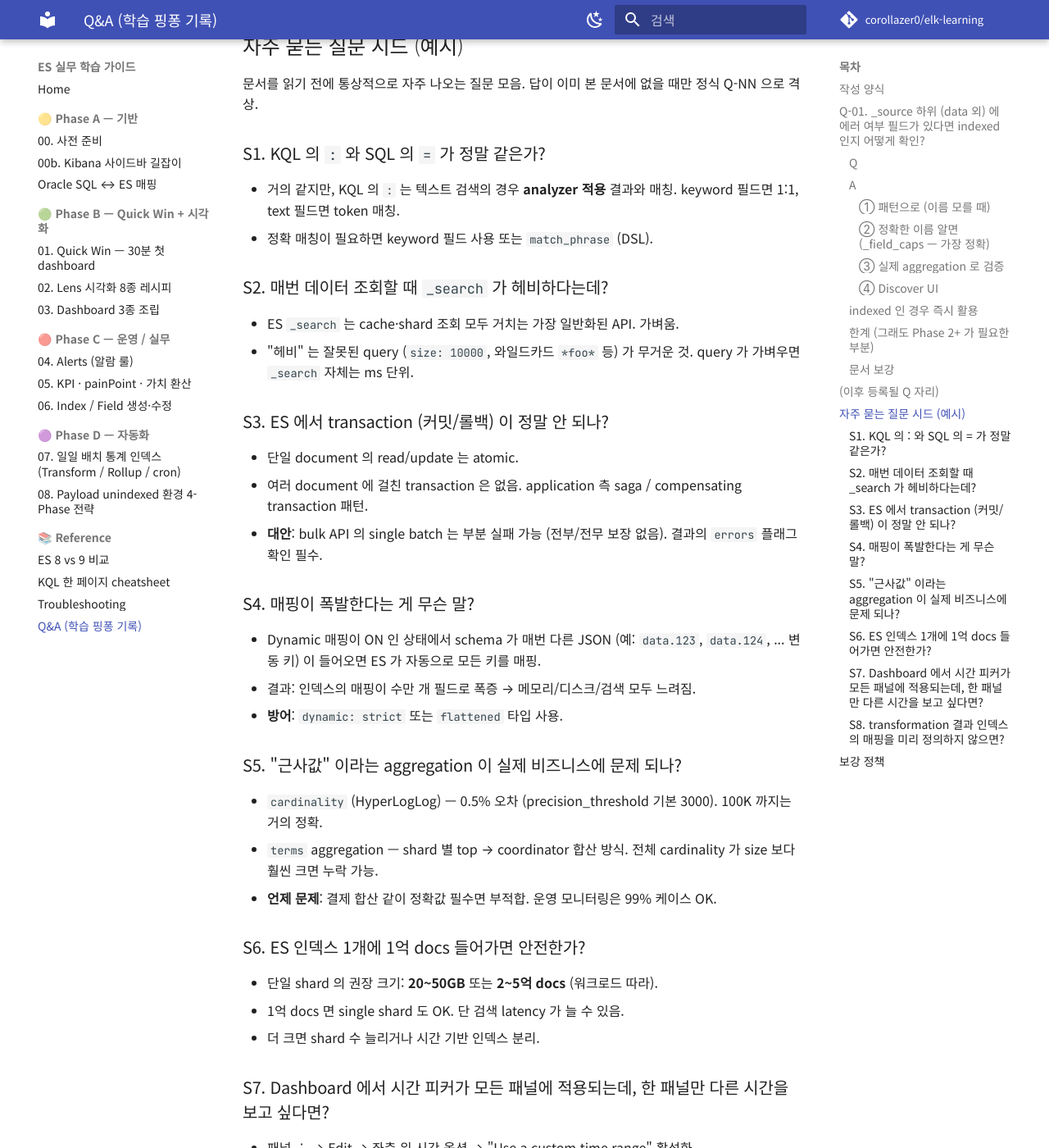
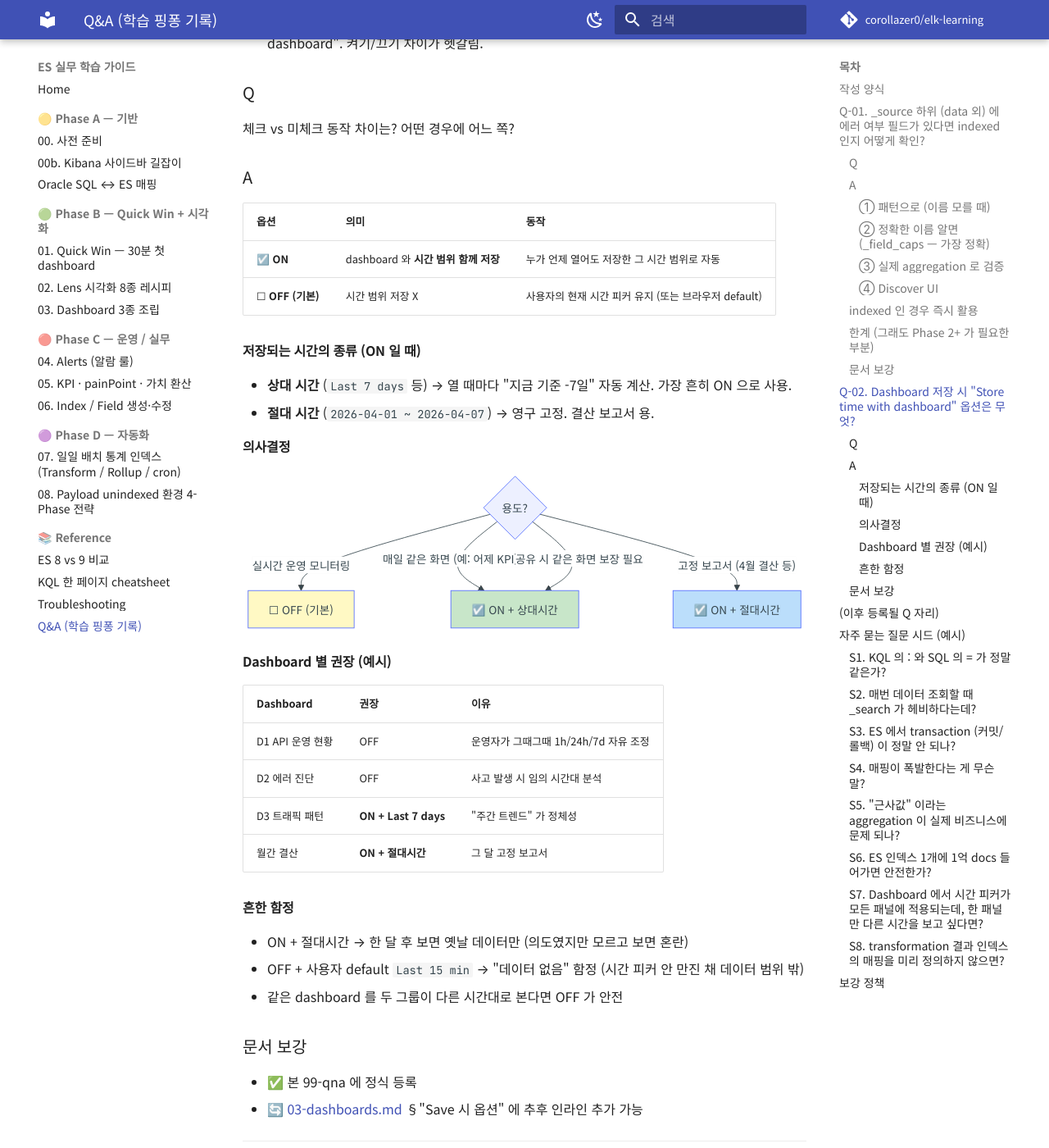
Before and after one commit to corollazer0/elk-learning, an MkDocs documentation site: the page built from docs/99-qna.md, in a window 1280 px wide and 1400 px high, scrolled down 2851 px. Shown: the whole window at 82% size. Built offline with MkDocs 1.6.1 and Material for MkDocs 9.7.7, drawn with Linux system fonts in a browser that asks for light colours; comment, search, counter and statistics services are not loaded; some of the changed text lies outside the part shown.

Commit message:
docs(qna): Q-02 추가 — Store time with dashboard 옵션 설명
Co-Authored-By: Claude Opus 4.7 (1M context) <noreply@anthropic.com>

````diff
--- a/docs/99-qna.md
+++ b/docs/99-qna.md
@@ -110,6 +110,62 @@ Alert: count(isError:true) > 100 in 5min                  ← 알림 룰
 
 ---
 
+## Q-02. Dashboard 저장 시 "Store time with dashboard" 옵션은 무엇?
+
+- **출처**: 사용자 제기 (03-dashboards 실습 중)
+- **맥락**: Kibana 에서 dashboard 저장(Save) 다이얼로그에 체크박스 옵션 "Store time with dashboard". 켜기/끄기 차이가 헷갈림.
+
+### Q
+체크 vs 미체크 동작 차이는? 어떤 경우에 어느 쪽?
+
+### A
+
+| 옵션 | 의미 | 동작 |
+|---|----|----|
+| ☑️ **ON** | dashboard 와 **시간 범위 함께 저장** | 누가 언제 열어도 저장한 그 시간 범위로 자동 |
+| ☐ **OFF (기본)** | 시간 범위 저장 X | 사용자의 현재 시간 피커 유지 (또는 브라우저 default) |
+
+#### 저장되는 시간의 종류 (ON 일 때)
+
+- **상대 시간** (`Last 7 days` 등) → 열 때마다 "지금 기준 -7일" 자동 계산. 가장 흔히 ON 으로 사용.
+- **절대 시간** (`2026-04-01 ~ 2026-04-07`) → 영구 고정. 결산 보고서 용.
+
+#### 의사결정
+
+```mermaid
+flowchart TD
+    Q{용도?}
+    Q -->|"실시간 운영 모니터링"| OFF["☐ OFF (기본)"]
+    Q -->|"매일 같은 화면 (예: 어제 KPI)"| ONREL["☑️ ON + 상대시간"]
+    Q -->|"고정 보고서 (4월 결산 등)"| ONABS["☑️ ON + 절대시간"]
+    Q -->|"공유 시 같은 화면 보장 필요"| ONREL
+
+    style OFF fill:#fff9c4
+    style ONREL fill:#c8e6c9
+    style ONABS fill:#bbdefb
+```
+
+#### Dashboard 별 권장 (예시)
+
+| Dashboard | 권장 | 이유 |
+|-----------|----|----|
+| D1 API 운영 현황 | OFF | 운영자가 그때그때 1h/24h/7d 자유 조정 |
+| D2 에러 진단 | OFF | 사고 발생 시 임의 시간대 분석 |
+| D3 트래픽 패턴 | **ON + Last 7 days** | "주간 트렌드" 가 정체성 |
+| 월간 결산 | **ON + 절대시간** | 그 달 고정 보고서 |
+
+#### 흔한 함정
+
+- ON + 절대시간 → 한 달 후 보면 옛날 데이터만 (의도였지만 모르고 보면 혼란)
+- OFF + 사용자 default `Last 15 min` → "데이터 없음" 함정 (시간 피커 안 만진 채 데이터 범위 밖)
+- 같은 dashboard 를 두 그룹이 다른 시간대로 본다면 OFF 가 안전
+
+### 문서 보강
+- ✅ 본 99-qna 에 정식 등록
+- 🔄 [03-dashboards.md](03-dashboards.md) §"Save 시 옵션" 에 추후 인라인 추가 가능
+
+---
+
 ## (이후 등록될 Q 자리)
 
 학습 진행하시며 막히는 지점 알려 주시면 여기에 추가합니다.
````
